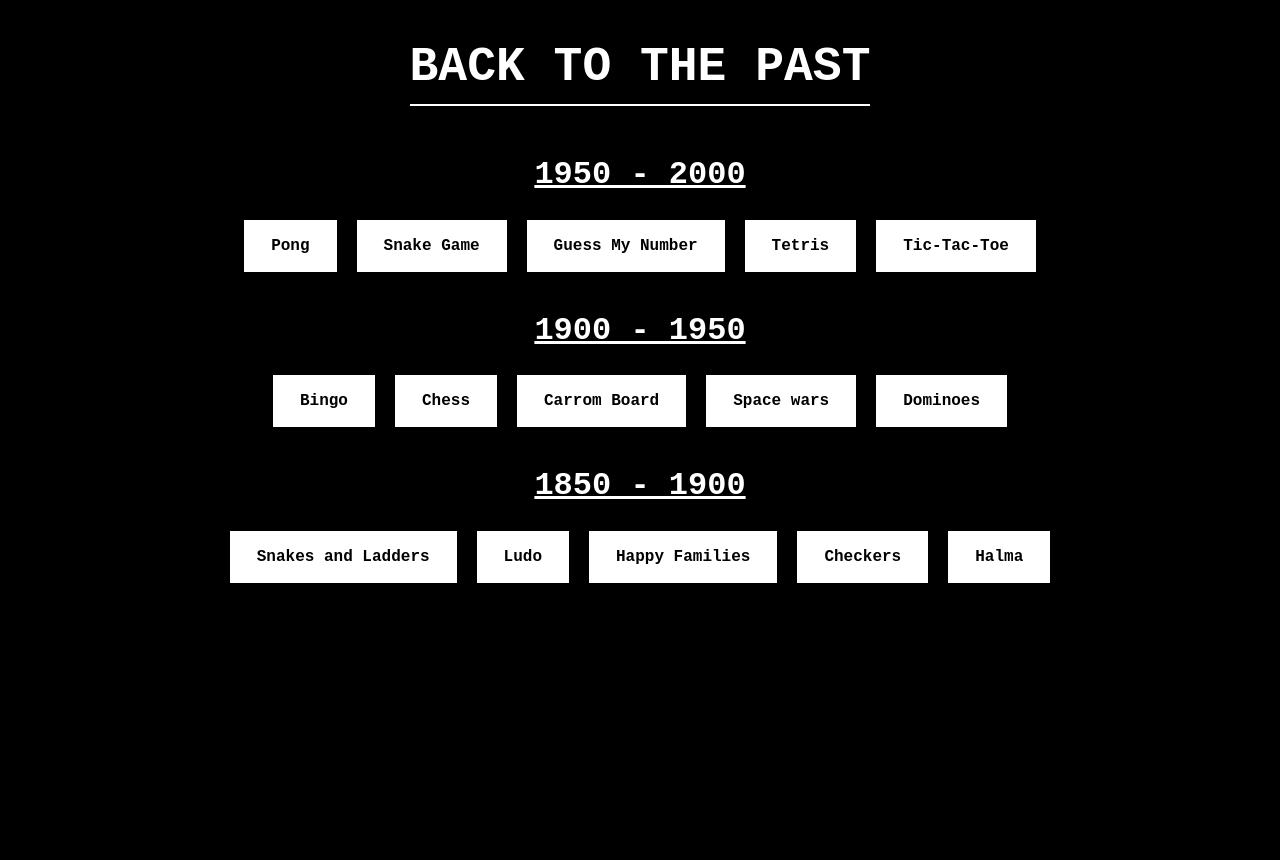
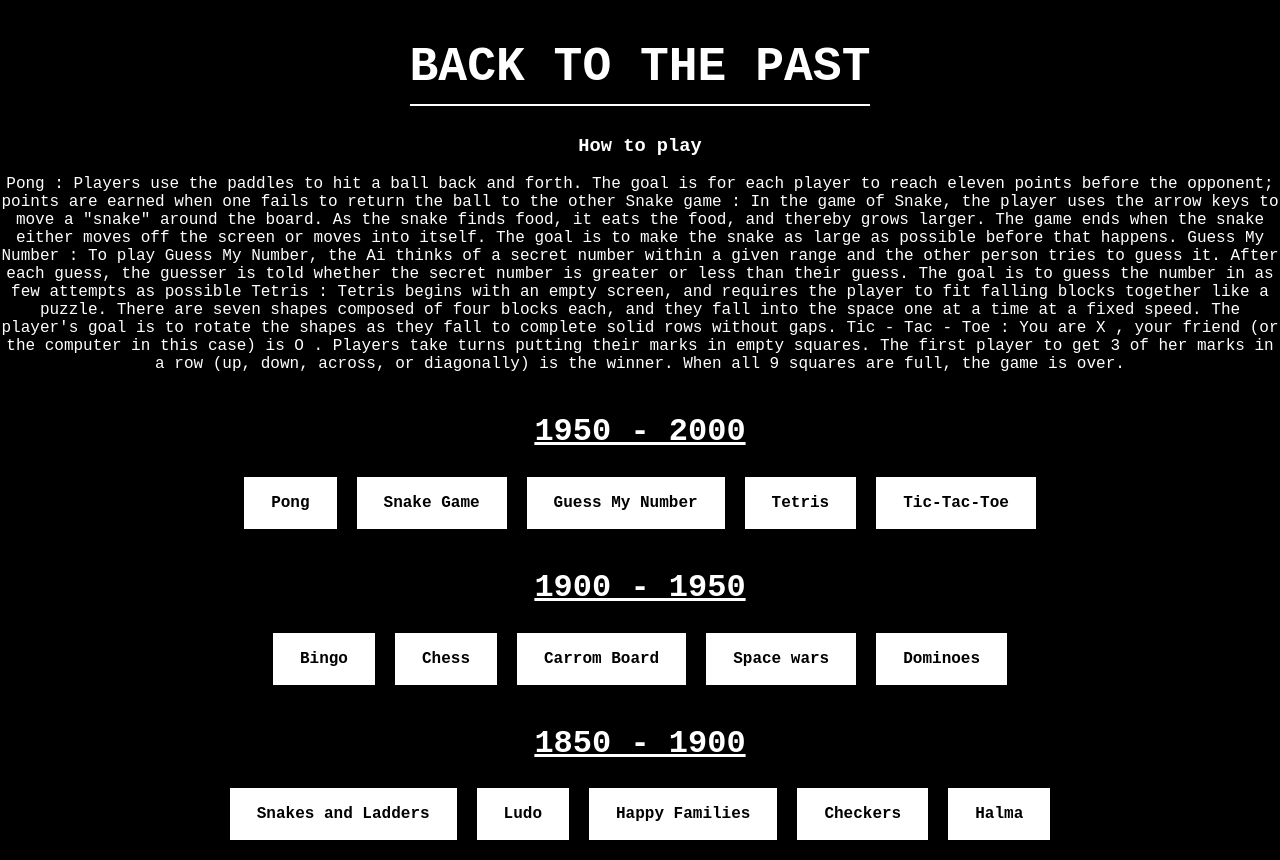
Before and after one commit to akode7/My-first-project, a plain HTML site: page index.html in a window 1280 px wide. Before the commit the page ends 800 px from the top, so only its background shows below. Drawn offline with Linux system fonts and the light colour scheme.

Commit message:
writing how to play

```diff
--- a/index.html
+++ b/index.html
@@ -8,6 +8,22 @@
 </head>
 <body>
 <h1 class="title">Back to the Past</h1>
+
+<div>
+    <h3> How to play</h3>
+<p> Pong :
+    Players use the paddles to hit a ball back and forth. The goal is for each player to reach eleven points before the opponent; points are earned when one fails to return the ball to the other
+    Snake game :
+    In the game of Snake, the player uses the arrow keys to move a "snake" around the board. As the snake finds food, it eats the food, and thereby grows larger. The game ends when the snake either moves off the screen or moves into itself. The goal is to make the snake as large as possible before that happens.
+    Guess My Number :
+    To play Guess My Number, the Ai thinks of a secret number within a given range and the other person tries to guess it. After each guess, the guesser is told whether the secret number is greater or less than their guess. The goal is to guess the number in as few attempts as possible
+    Tetris :
+    Tetris begins with an empty screen, and requires the player to fit falling blocks together like a puzzle. There are seven shapes composed of four blocks each, and they fall into the space one at a time at a fixed speed. The player's goal is to rotate the shapes as they fall to complete solid rows without gaps.
+    Tic - Tac - Toe :
+    You are X , your friend (or the computer in this case) is O . Players take turns putting their marks in empty squares. The first player to get 3 of her marks in a row (up, down, across, or diagonally) is the winner. When all 9 squares are full, the game is over.
+</p>
+</div>
+
 
 <h2 class="e-t">1950 - 2000</h2>
 
```
